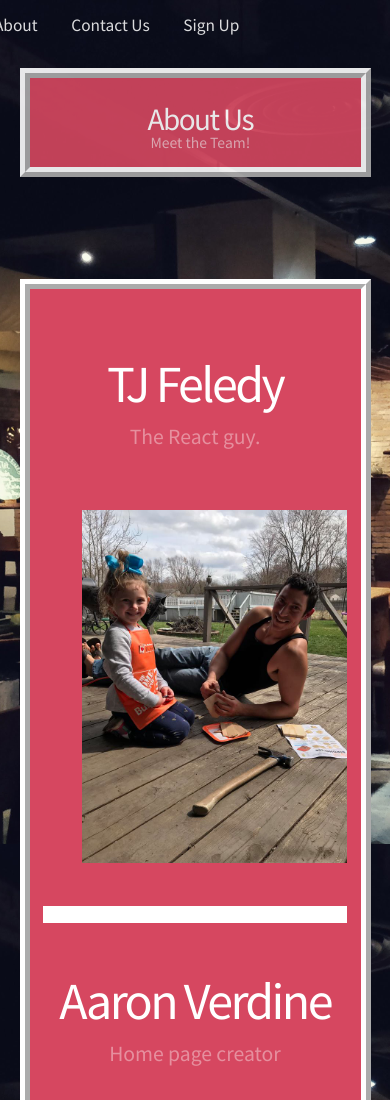
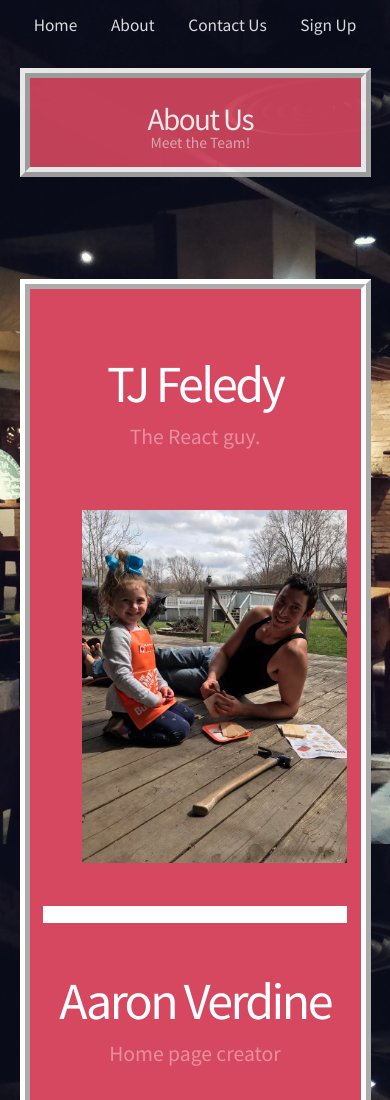
Before and after one commit to build-week-foodiefun/Marketing-page, a plain HTML site: page foodiefun_about.html in a window 390 px wide. Shown: the top 1100 px of the page. Drawn offline with Linux system fonts and the light colour scheme.

Commit message:
Adjust navBar spacing

```diff
--- a/foodiefun_about.css
+++ b/foodiefun_about.css
@@ -102,11 +102,6 @@ header {
     width: 100%;
 }
 
-@media (max-width: 500px) {
-    header {
-        margin-right: 60%;
-    }
-}
 
 strong, b {
     color: #fff;
```
